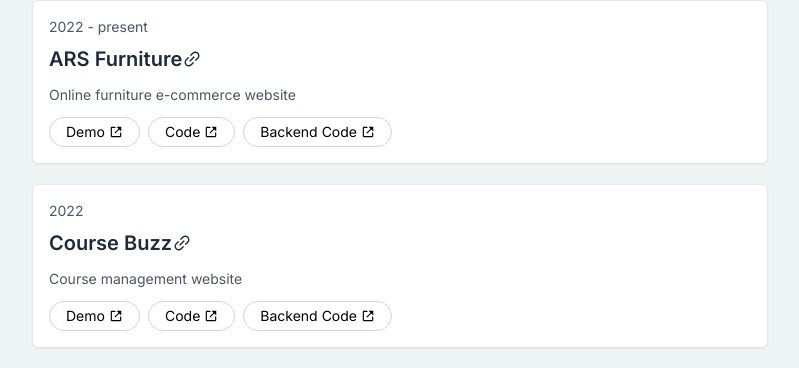
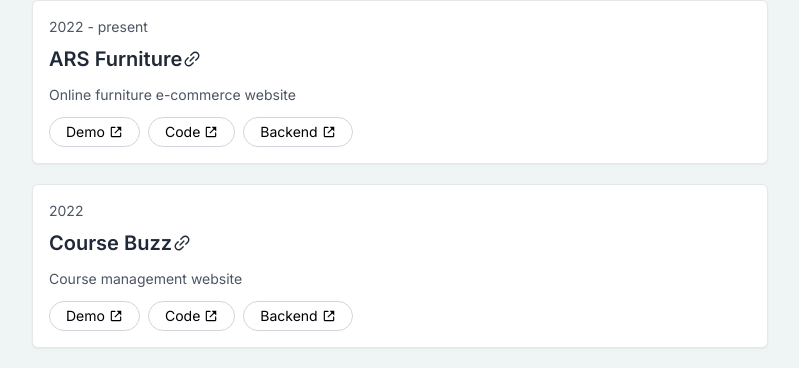
Before and after one commit to MonirSaikat/MonirSaikat, a Next.js app: page /projects in a window 1280 px wide. Shown: the part 180-548 px from the top of the page, without its empty margins (240-1039 px from the left). Built offline with nearby package versions, Linux system fonts and the light colour scheme.

Commit message:
format code

```diff
--- a/components/ProjectItem.js
+++ b/components/ProjectItem.js
@@ -1,25 +1,34 @@
+import classNames from 'classnames';
 import Link from 'next/link';
 import { AiOutlineLink } from 'react-icons/ai';
 import { ButtonLink } from './ButtonLink';
 
 export const ProjectItem = ({ project }) => {
+  const containerClasses = classNames(
+    `border p-4 rounded-md shadow-sm bg-white mb-5 dark:bg-slate-900 dark:border-gray-800 dark:shadow-none`
+  );
+
   return (
-    <div className='border p-4 rounded-md shadow-sm bg-white mb-5 dark:bg-slate-900 dark:border-gray-800 dark:shadow-none'>
+    <div className={containerClasses}>
       <p className='text-gray-600 text-sm mb-2 dark:text-gray-400'>{project.year}</p>
       <Link
         href={`/projects/${project.slug}`}
-        className='text-xl text-gray-800 font-semibold hover:underline inline-flex items-center dark:text-gray-200'>
+        className='text-xl text-gray-800 font-semibold hover:underline inline-flex items-center dark:text-gray-200'
+        >
         {project.title}
         <AiOutlineLink />
       </Link>
-      <p className="my-3 text-sm text-gray-600 dark:text-gray-300">{project.subtitle}</p>
+      <p
+        className="my-3 text-sm text-gray-600 dark:text-gray-300">
+          {project.subtitle}
+        </p>
       <ButtonLink external url={project.liveUrl} className='mr-2'>Demo</ButtonLink>
       <ButtonLink external url={project.githubUrl} className='mr-2'>
         Code
       </ButtonLink>
       {
         project.githubBackendUrl && <ButtonLink external url={project.githubBackendUrl}>
-          Backend Code
+          Backend
         </ButtonLink>
       }
     </div>
```
